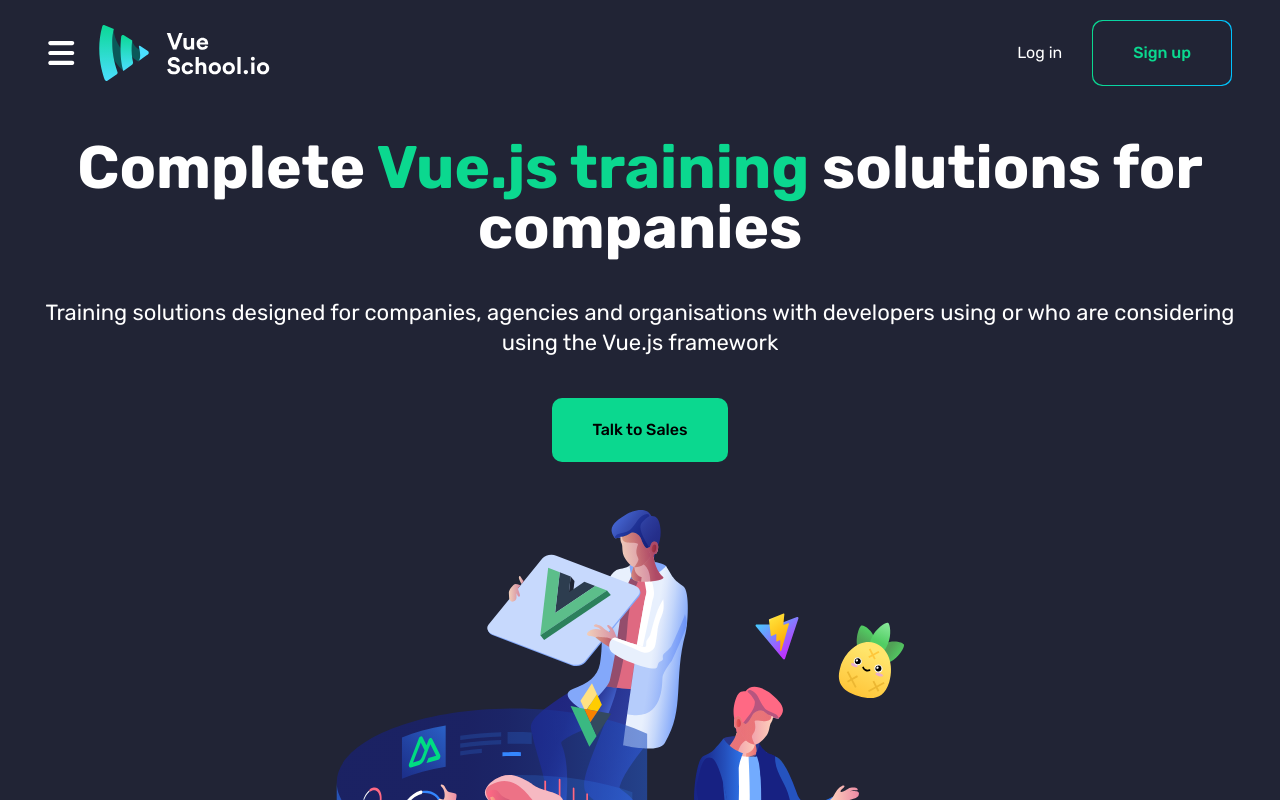
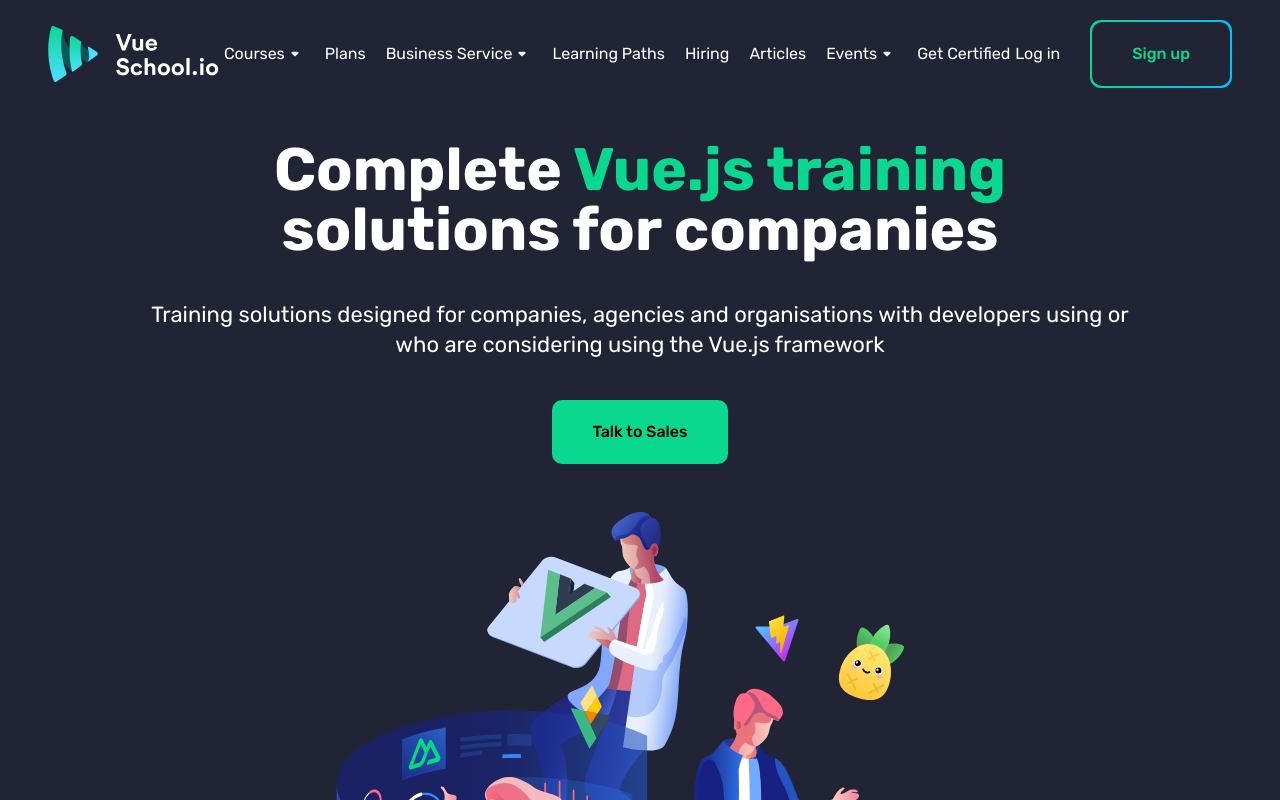
Before and after one commit to BrightsDays/vue-landing, a Nuxt app: page / in a window 1280 px wide. Shown: the top 800 px of the page. Built offline with nearby package versions, Linux system fonts and the light colour scheme.

Commit message:
update header

```diff
--- a/app.vue
+++ b/app.vue
@@ -1,5 +1,5 @@
 <template>
-  <div class="bg-[#212435] px-[15px] md:px-[40px] pb-[131px] md:pb-[140px]">
+  <div class="bg-[#212435] px-[15px] md:px-[40px] xl:px-[135px] pb-[131px] md:pb-[140px]">
     <AppHeader />
     <AppPromo />
     <AppAbout />
--- a/components/AppFooter.vue
+++ b/components/AppFooter.vue
@@ -1,5 +1,5 @@
 <template>
-  <div class="flex flex-col gap-12">
+  <div class="flex flex-col gap-12 md:gap-16">
     <div class="flex flex-col gap-8 items-center">
       <img :src="logo" alt="Logo" />
       <span class="text-base text-white text-center">
--- a/components/AppHeader.vue
+++ b/components/AppHeader.vue
@@ -1,10 +1,23 @@
 <template>
-  <div class="flex justify-start items-center gap-6 px-4 md:px-2 py-5">
-    <button>
-      <img :src=burger />
-    </button>
-    <img :src=logo />
-    <div class="ml-auto hidden md:flex items-center gap-[30px]">
+  <div class="flex justify-start md:justify-between items-center px-4 md:px-2 xl:px-0 xl:mx-[-87px] py-5">
+    <div class="flex items-center gap-6">
+      <button class="xl:hidden">
+        <img :src=burger />
+      </button>
+      <img :src=logo />
+    </div>
+    <div class="hidden xl:flex gap-5">
+      <a
+        v-for="item of menu"
+        :key="`menu_${item.text}`"
+        :href="item.url"
+        class="flex gap-0 text-base text-white font-normal"
+      >
+        {{ item.text }}
+        <img v-if="item.submenu" :src="arrow" alt="Arrow" />
+      </a>
+    </div>
+    <div class="hidden md:flex items-center gap-[30px]">
       <a href="/" class="text-base text-white font-normal">
         Log in
       </a>
@@ -18,4 +31,48 @@
 <script setup lang="ts">
 import logo from '../assets/images/vue_school.svg'
 import burger from '../assets/images/burger_menu.svg'
+import arrow from '../assets/images/arrow.svg'
+
+const menu = [
+  {
+    text: 'Courses',
+    url: '/',
+    submenu: true
+  },
+  {
+    text: 'Plans',
+    url: '/',
+    submenu: false
+  },
+  {
+    text: 'Business Service',
+    url: '/',
+    submenu: true
+  },
+  {
+    text: 'Learning Paths',
+    url: '/',
+    submenu: false
+  },
+  {
+    text: 'Hiring',
+    url: '/',
+    submenu: false
+  },
+  {
+    text: 'Articles',
+    url: '/',
+    submenu: false
+  },
+  {
+    text: 'Events',
+    url: '/',
+    submenu: true
+  },
+  {
+    text: 'Get Certified',
+    url: '/',
+    submenu: false
+  }
+]
 </script>
--- a/components/ui/UiButton.vue
+++ b/components/ui/UiButton.vue
@@ -7,7 +7,7 @@
   </button>
   <div
     v-else
-    class="bg-gradient-to-r from-[#0BD88F] to-[#00C2FF] p-[1px] rounded-[10px]"
+    class="bg-gradient-to-r from-[#0BD88F] to-[#00C2FF] p-[2px] rounded-[11px]"
   >
     <button
       class="bg-[#212435] rounded-[10px] px-10 py-5 text-base text-[#0BD88F] font-medium"
```
Also changed, not shown: assets/images/arrow.svg (added).
